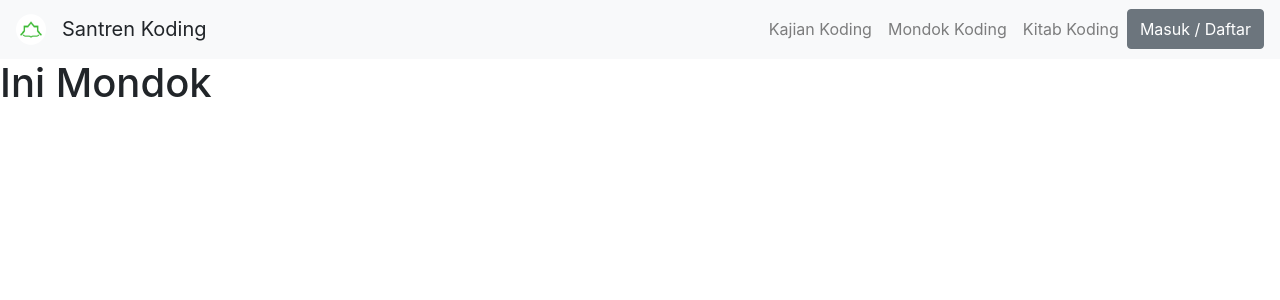
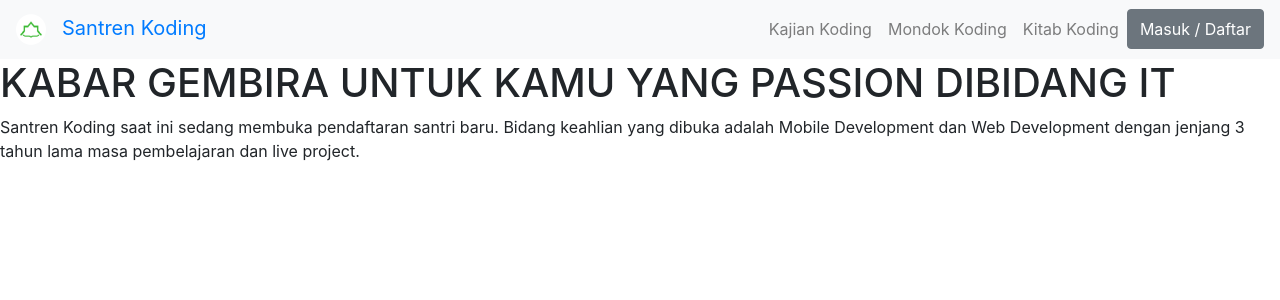
Before and after one commit to jokoss92/final-project, a React (Create React App) app: page /mondok in a window 1280 px wide. Shown: the top 300 px of the page. Built offline with nearby package versions, Linux system fonts and the light colour scheme.

Commit message:
React Router #4, Link

```diff
--- a/src/App.js
+++ b/src/App.js
@@ -6,7 +6,8 @@
 import Kajian from './counter/Kajian';
 import Kitab from './counter/Kitab';
 import Mondok from './counter/Mondok';
-import {Route} from 'react-router-dom';
+import {Route, Switch, Redirect} from 'react-router-dom';
+import NotFound from './counter/NotFound';
 
 class App extends Component {
   state ={
@@ -22,10 +23,14 @@
     return(
       <div>
        <Header />
+       <Switch>
        <Route path="/" exact component={Home}/>
        <Route path="/kajian" component={Kajian}/>
        <Route path="/kitab" component={Kitab}/>
        <Route path="/mondok" component={Mondok}/>
+       <Route component={NotFound}/>
+       </Switch>
+       {/* <Redirect to='/' /> */}
       </div>
     )
 }
--- a/src/components/Header.js
+++ b/src/components/Header.js
@@ -9,7 +9,8 @@
   NavLink,
   Button
 } from 'reactstrap';
-import Logo from '../assets/logo.png'
+import Logo from '../assets/logo.png';
+import {Link} from 'react-router-dom';
 
 export default class Example extends React.Component {
   constructor(props) {
@@ -29,19 +30,28 @@
     return (
       <div>
         <Navbar color="light" light expand="md">
-        <NavbarBrand onClick={()=> this.props.ChangePage("Home")}><img style={{width:30}}src={Logo}/></NavbarBrand>
-          <NavbarBrand onClick={()=> this.props.ChangePage("Home")}>Santren Koding</NavbarBrand>
+        <Link to="/">
+        <NavbarBrand ><img style={{width:30}}src={Logo}/></NavbarBrand>
+          <NavbarBrand >Santren Koding</NavbarBrand>
+          </Link>
           <NavbarToggler onClick={this.toggle} />
+
           <Collapse isOpen={this.state.isOpen} navbar>
             <Nav className="ml-auto" navbar>
-              <NavItem onClick={()=> this.props.ChangePage("Kajian")}>
+              <NavItem >
+                <Link to="/kajian">
                 <NavLink>Kajian Koding</NavLink>
+                </Link>
               </NavItem>
-              <NavItem onClick={()=> this.props.ChangePage("Mondok")}>
+              <NavItem >
+                <Link to="/mondok">
                 <NavLink>Mondok Koding</NavLink>
+                </Link>
               </NavItem>
-              <NavItem onClick={()=> this.props.ChangePage("Kitab")}>
+              <NavItem >
+                <Link to="/kitab">
                 <NavLink>Kitab Koding</NavLink>
+                </Link>
               </NavItem>
               <Button>Masuk / Daftar</Button>
             </Nav>
--- a/src/counter/Kajian.js
+++ b/src/counter/Kajian.js
@@ -1,11 +1,38 @@
-import React, { Component } from 'react'
+import React, { Component } from 'react';
+
+import Card from '../components/Card';
 
 export default class Kajian extends Component{
     render(){
-        return(
-            <div>
-                <h1>Ini Kajian</h1>
-            </div>
+        return (
+			<div>
+				<div className="text-center m-4">
+					<h2>Daftar Kajian Koding Rutin</h2>
+				</div>
+				<div className="row container-fluid">
+					<div className="col-md-4">
+						<Card
+							title="Kajian Koding #3"
+							text="ReactJS dan Firebase Auth/Hosting"
+							img="https://lh3.googleusercontent.com/XLlyoc7OLR2dgFdnhKk-83-6_kxoTXu-6RyPcUiFc_UiSwZmuIvibNfS307Crb3IcFSbPjq1EdHNIknl-_4N5QAVpBFAZmGeC3d6ZMLwng5eAhnKBnoD1V-pcItiFukHZIq0UgA62NvO_Yg"
+						/>
+					</div>
+					<div className="col-md-4">
+						<Card
+							title="Kajian Koding #2"
+							text="html, css, boostrap dasar"
+							img="https://lh5.googleusercontent.com/-JajpG87BjXAxqMCAu7bs_Bb-c84GUdFtG9w0mNB_dQ1oaOnT3aRYYllYr9tHnB-rLJ8ZxpOHA=w2381"
+						/>
+					</div>
+					<div className="col-md-4">
+						<Card
+							title="Kajian Koding #1"
+							text="Belajar Laravel Dasar"
+							img="https://lh5.googleusercontent.com/Nw8x_CE9s4N8WGggkhxit5nHdo8j03kr0daRbRTRhduOtJzwmaw3h-iR0T4iBiXrEyQqN-q_VA=w3572"
+						/>
+					</div>
+				</div>
+                </div>
         )
-    }
 }
+}
--- a/src/counter/Mondok.js
+++ b/src/counter/Mondok.js
@@ -4,7 +4,9 @@
     render(){
         return(
             <div>
-                <h1>Ini Mondok</h1>
+                <h1>KABAR GEMBIRA UNTUK KAMU YANG PASSION DIBIDANG IT</h1>
+                <p>Santren Koding saat ini sedang membuka pendaftaran santri baru.
+Bidang keahlian yang dibuka adalah Mobile Development dan Web Development dengan jenjang 3 tahun lama masa pembelajaran dan live project.</p>
             </div>
         )
     }
--- /dev/null
+++ b/src/counter/NotFound.js
@@ -0,0 +1,11 @@
+import React, { Component } from 'react'
+
+export default class NotFound extends Component {
+    render (){
+        return (
+            <div>
+                <h1>404 Page Not Found</h1>
+            </div>
+        )
+    }
+}
```
